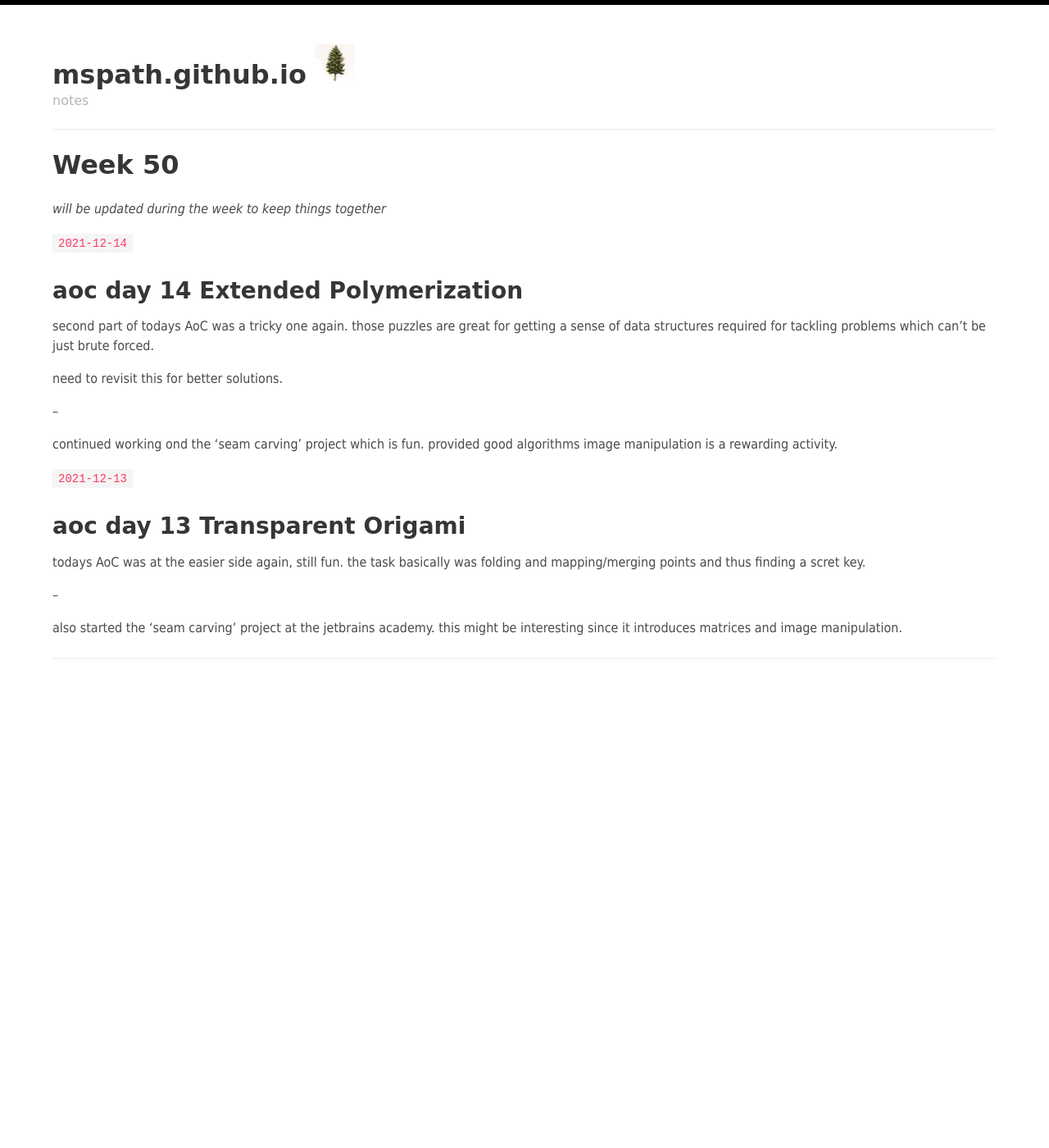
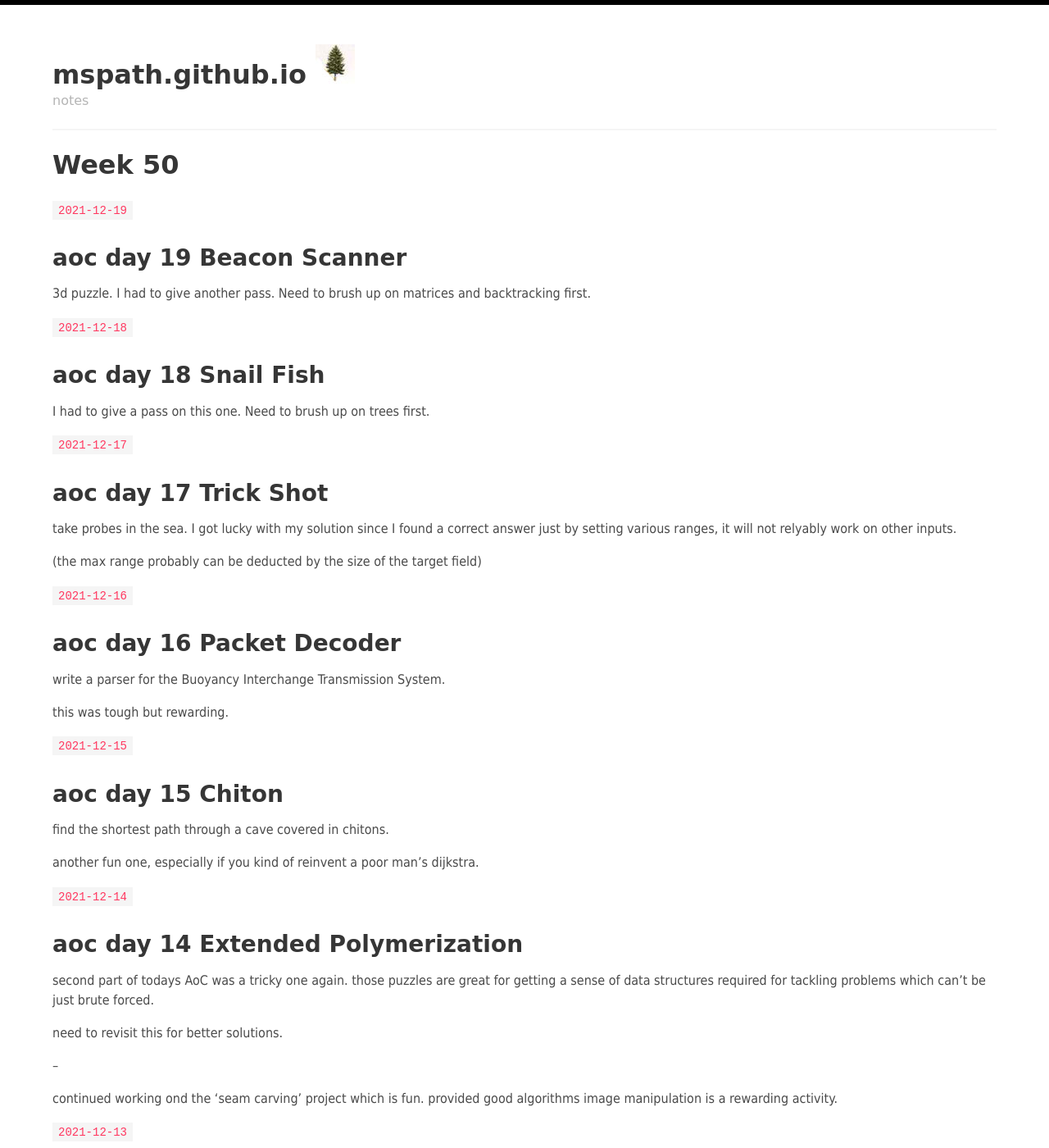
Before and after one commit to mspath/mspath.github.io, a Jekyll site: the page built from _posts/2021-12-13-week-50.md, in a window 1280 px wide and 1400 px high. Shown: the whole window at 82% size. Built offline with Jekyll 4.4.1, drawn with Linux system fonts in a browser that asks for light colours.

```diff
--- a/_posts/2021-12-13-week-50.md
+++ b/_posts/2021-12-13-week-50.md
@@ -4,7 +4,41 @@ date: 2021-12-13
 author: markus spath
 ---
 
-_will be updated during the week to keep things together_
+`2021-12-19`
+
+## aoc day 19 Beacon Scanner
+
+3d puzzle. I had to give another pass. Need to brush up on matrices and backtracking first.
+
+`2021-12-18`
+
+## aoc day 18 Snail Fish
+
+I had to give a pass on this one. Need to brush up on trees first.
+
+`2021-12-17`
+
+## aoc day 17 Trick Shot
+
+take probes in the sea. I got lucky with my solution since I found a correct answer just by setting various ranges, it will not relyably work on other inputs.
+
+(the max range probably can be deducted by the size of the target field)
+
+`2021-12-16`
+
+## aoc day 16 Packet Decoder
+
+write a parser for the Buoyancy Interchange Transmission System.
+
+this was tough but rewarding.
+
+`2021-12-15`
+
+## aoc day 15 Chiton
+
+find the shortest path through a cave covered in chitons.
+
+another fun one, especially if you kind of reinvent a poor man's dijkstra.
 
 `2021-12-14`
 
```
Also changed, not shown: _posts/2021-12-20-week-51.md (added, +49 -0 lines), _posts/2021-12-27-week-52.md (added, +47 -0 lines).
